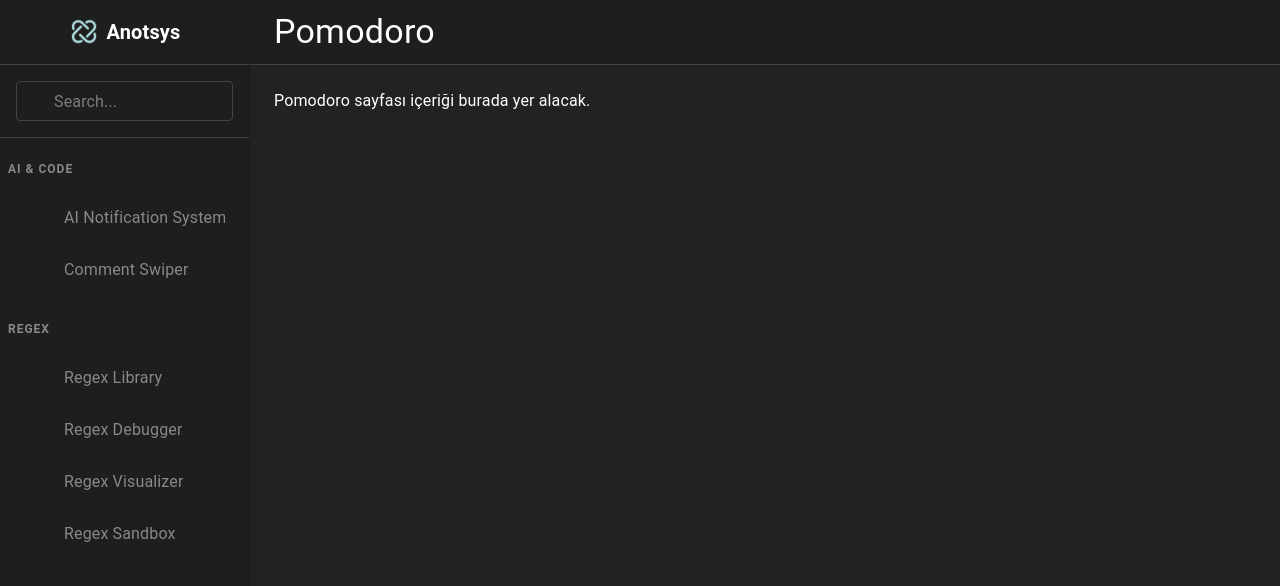
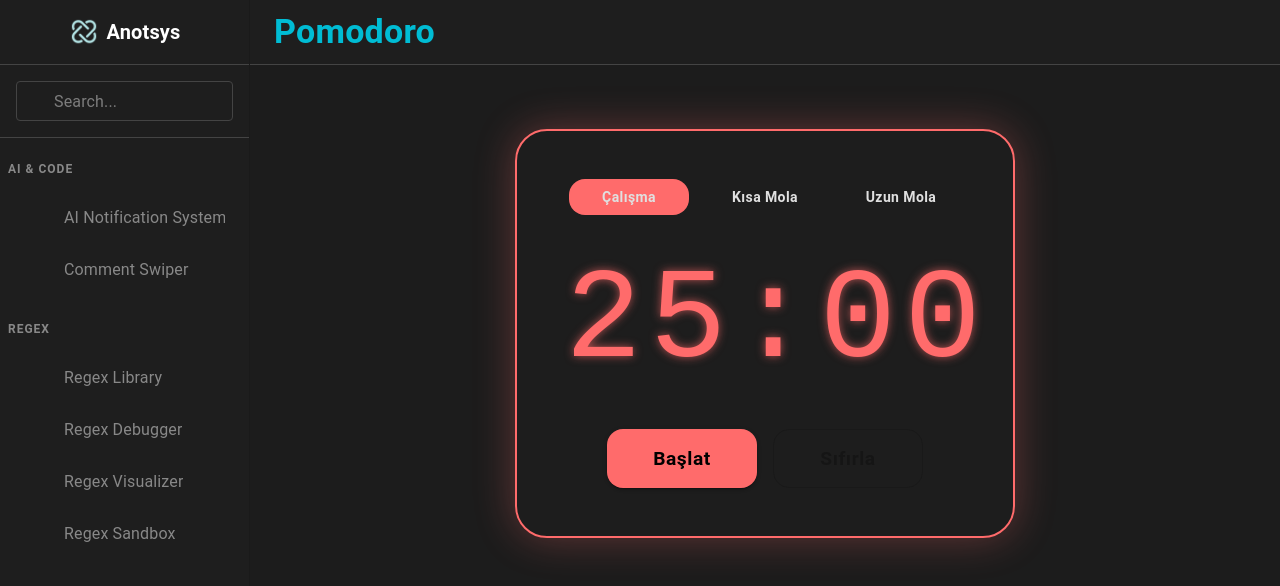
Before and after one commit to codeyevsky/Anotsys, a React (Vite) app: page /pomodoro in a window 1280 px wide. Shown: the top 586 px of the page. Built offline with nearby package versions, Linux system fonts and the light colour scheme; some icons are missing.

Commit message:
Pomodoro V1.0

```diff
--- a/src/pages/PomodoroPage.tsx
+++ b/src/pages/PomodoroPage.tsx
@@ -1,17 +1,266 @@
-import { Box, Typography } from "@mui/material";
+import { useState, useEffect } from "react";
+import { Box, Typography, Button, Stack } from "@mui/material";
+
+const WORK_TIME = 25 * 60; // 25 dakika
+const SHORT_BREAK = 5 * 60; // 5 dakika
+const LONG_BREAK = 15 * 60; // 15 dakika
 
 export function PomodoroPage() {
+  const [timeLeft, setTimeLeft] = useState(WORK_TIME);
+  const [isRunning, setIsRunning] = useState(false);
+  const [mode, setMode] = useState<'work' | 'short-break' | 'long-break'>("work"); // Hata burada düzeltildi
+
+  useEffect(() => {
+    let interval: NodeJS.Timeout | null = null;
+    if (isRunning && timeLeft > 0) {
+      interval = setInterval(() => {
+        setTimeLeft((prevTime) => prevTime - 1);
+      }, 1000);
+    } else if (timeLeft === 0) {
+      clearInterval(interval!);
+      handleTimerEnd();
+    }
+    return () => {
+      if (interval) clearInterval(interval);
+    };
+  }, [isRunning, timeLeft]);
+
+  const handleStartPause = () => {
+    setIsRunning(!isRunning);
+  };
+
+  const handleReset = () => {
+    setIsRunning(false);
+    setMode("work");
+    setTimeLeft(WORK_TIME);
+  };
+
+  const handleModeChange = (newMode: 'work' | 'short-break' | 'long-break') => {
+    setIsRunning(false);
+    setMode(newMode);
+    switch (newMode) {
+      case "work":
+        setTimeLeft(WORK_TIME);
+        break;
+      case "short-break":
+        setTimeLeft(SHORT_BREAK);
+        break;
+      case "long-break":
+        setTimeLeft(LONG_BREAK);
+        break;
+      default:
+        break;
+    }
+  };
+
+  const handleTimerEnd = () => {
+    // Burada bir bildirim veya ses çalabiliriz
+    alert(`${mode === "work" ? "Çalışma" : "Mola"} süresi bitti!`);
+
+    // Otomatik olarak bir sonraki moda geçiş yap
+    if (mode === "work") {
+      handleModeChange("short-break");
+    } else {
+      handleModeChange("work");
+    }
+  };
+
+  const minutes = Math.floor(timeLeft / 60);
+  const seconds = timeLeft % 60;
+  const timeDisplay = `${minutes < 10 ? "0" : ""}${minutes}:${
+    seconds < 10 ? "0" : ""
+  }${seconds}`;
+
+  const getColorByMode = (selectedMode: 'work' | 'short-break' | 'long-break') => {
+    switch (selectedMode) {
+      case "work":
+        return "#ff6b6b";
+      case "short-break":
+        return "#59c3c3";
+      case "long-break":
+        return "#f7d794";
+      default:
+        return "#e0e0e0";
+    }
+  };
+
+  const modeColor = getColorByMode(mode);
+
   return (
-    <Box sx={{ backgroundColor: '#222', color: 'white' }}>
-      <Box sx={{ p: 3, backgroundColor: '#1e1e1e', borderBottom: '1px solid #444', lineHeight: '0.47' }}>
-        <Typography variant="h4" component="h1" color="white" sx={{ lineHeight: '0.47' }}>
+    <Box
+      sx={{
+        backgroundColor: "#1c1c1c",
+        color: "#e0e0e0",
+        minHeight: "100vh",
+        display: "flex",
+        flexDirection: "column",
+        alignItems: "center",
+        fontFamily: "Roboto, sans-serif",
+      }}
+    >
+      <Box
+        sx={{
+          p: 3,
+          backgroundColor: "#1e1e1e",
+          borderBottom: "1px solid #444",
+          width: "100%",
+          textAlign: "left"
+        }}
+      >
+        <Typography
+          variant="h4"
+          component="h1"
+          color="#00bcd4"
+          sx={{ lineHeight: "0.47", fontWeight: "bold" }}
+        >
           Pomodoro
         </Typography>
       </Box>
-      <Box sx={{ p: 3 }}>
-        <Typography variant="body1">
-          Pomodoro sayfası içeriği burada yer alacak.
+
+      <Box
+        sx={{
+          width: "90%",
+          maxWidth: "500px",
+          backgroundColor: "rgba(30, 30, 30, 0.7)",
+          backdropFilter: "blur(10px)",
+          borderRadius: "32px",
+          p: 6,
+          mt: 8,
+          mb: 4,
+          position: "relative",
+          textAlign: "center",
+          border: `2px solid ${modeColor}`,
+          boxShadow: `0 0 40px ${modeColor}50`,
+          transition: "all 0.5s ease-in-out",
+        }}
+      >
+        <Stack
+          direction="row"
+          spacing={2}
+          justifyContent="center"
+          sx={{ mb: 4 }}
+        >
+          <Button
+            onClick={() => handleModeChange("work")}
+            sx={{
+              color: "#e0e0e0",
+              backgroundColor: mode === "work" ? modeColor : "transparent",
+              "&:hover": {
+                backgroundColor: mode === "work" ? modeColor : "rgba(255, 255, 255, 0.1)",
+                color: mode === "work" ? "#000" : modeColor,
+              },
+              borderRadius: "16px",
+              fontWeight: "bold",
+              textTransform: "none",
+              minWidth: "120px",
+              transition: "all 0.3s ease",
+            }}
+          >
+            Çalışma
+          </Button>
+          <Button
+            onClick={() => handleModeChange("short-break")}
+            sx={{
+              color: "#e0e0e0",
+              backgroundColor: mode === "short-break" ? modeColor : "transparent",
+              "&:hover": {
+                backgroundColor: mode === "short-break" ? modeColor : "rgba(255, 255, 255, 0.1)",
+                color: mode === "short-break" ? "#000" : modeColor,
+              },
+              borderRadius: "16px",
+              fontWeight: "bold",
+              textTransform: "none",
+              minWidth: "120px",
+              transition: "all 0.3s ease",
+            }}
+          >
+            Kısa Mola
+          </Button>
+          <Button
+            onClick={() => handleModeChange("long-break")}
+            sx={{
+              color: "#e0e0e0",
+              backgroundColor: mode === "long-break" ? modeColor : "transparent",
+              "&:hover": {
+                backgroundColor: mode === "long-break" ? modeColor : "rgba(255, 255, 255, 0.1)",
+                color: mode === "long-break" ? "#000" : modeColor,
+              },
+              borderRadius: "16px",
+              fontWeight: "bold",
+              textTransform: "none",
+              minWidth: "120px",
+              transition: "all 0.3s ease",
+            }}
+          >
+            Uzun Mola
+          </Button>
+        </Stack>
+
+        <Typography
+          variant="h1"
+          sx={{
+            fontSize: { xs: "5.5rem", md: "8rem" },
+            fontWeight: 300,
+            color: modeColor,
+            letterSpacing: "8px",
+            mb: 4,
+            fontFamily: "monospace",
+            transition: "color 0.5s ease",
+            textShadow: `0 0 10px ${modeColor}aa`,
+          }}
+        >
+          {timeDisplay}
         </Typography>
+
+        <Stack
+          direction={{ xs: "column", sm: "row" }}
+          spacing={2}
+          justifyContent="center"
+        >
+          <Button
+            variant="contained"
+            onClick={handleStartPause}
+            sx={{
+              backgroundColor: modeColor,
+              "&:hover": {
+                backgroundColor: modeColor,
+                boxShadow: `0 0 15px ${modeColor}aa`,
+              },
+              color: "#000",
+              fontWeight: "bold",
+              fontSize: "1.2rem",
+              padding: "12px 24px",
+              borderRadius: "16px",
+              textTransform: "none",
+              minWidth: "150px",
+              transition: "all 0.3s ease",
+            }}
+          >
+            {isRunning ? "Duraklat" : "Başlat"}
+          </Button>
+          <Button
+            variant="outlined"
+            onClick={handleReset}
+            disabled={!isRunning && timeLeft === WORK_TIME}
+            sx={{
+              borderColor: modeColor,
+              color: modeColor,
+              "&:hover": {
+                borderColor: modeColor,
+                backgroundColor: "rgba(255, 255, 255, 0.1)",
+                boxShadow: `0 0 15px ${modeColor}aa`,
+              },
+              fontWeight: "bold",
+              fontSize: "1.2rem",
+              padding: "12px 24px",
+              borderRadius: "16px",
+              textTransform: "none",
+              minWidth: "150px",
+            }}
+          >
+            Sıfırla
+          </Button>
+        </Stack>
       </Box>
     </Box>
   );
```
Also changed, not shown: doc/PomodoroV1.0.md (added, +38 -0 lines).
